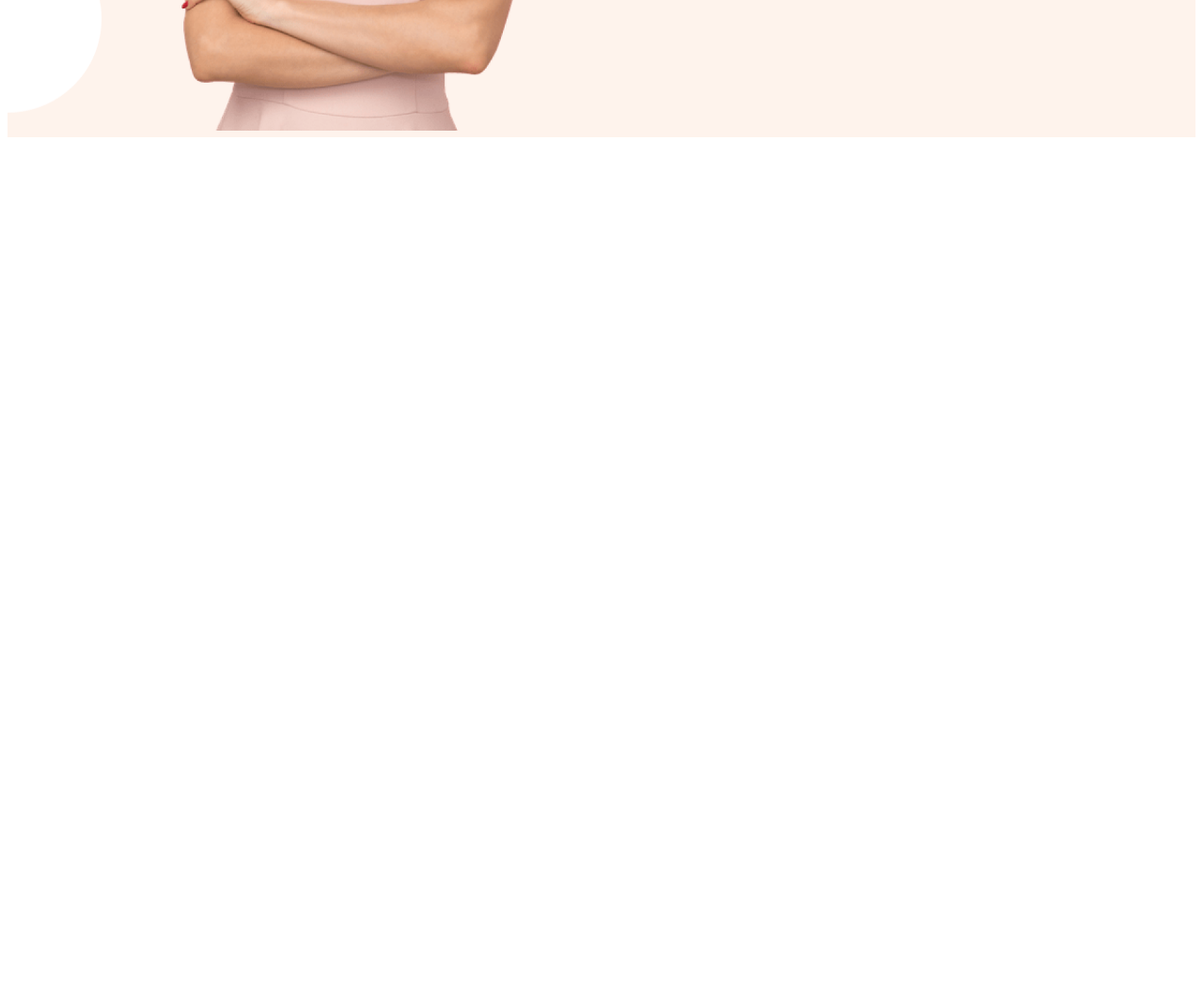
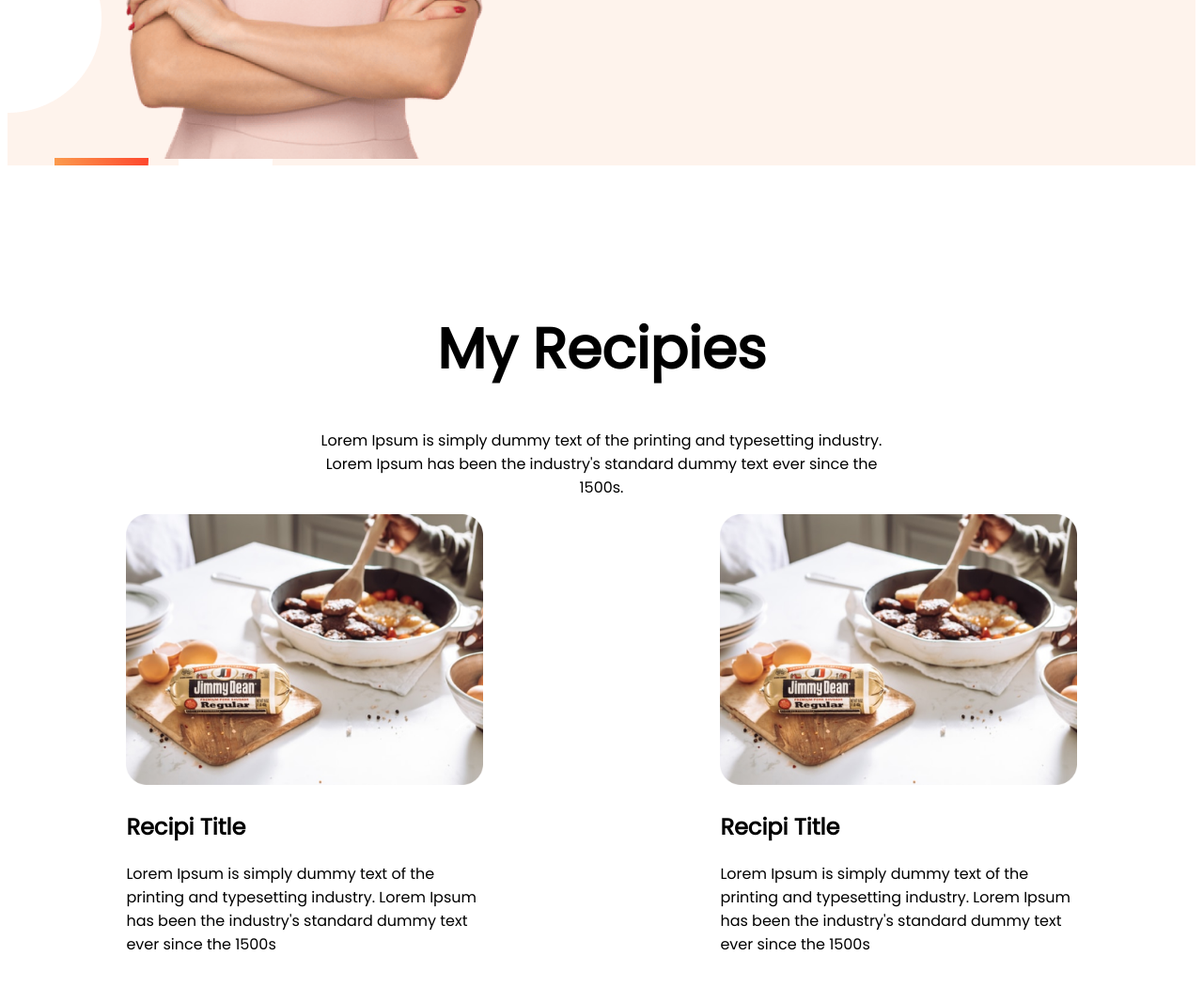
Before and after one commit to didar07/practice-portfolio, a plain HTML site: page index.html in a window 1280 px wide. Shown: the part 1256-2306 px from the top of the page at 94% size. Before the commit the page ends 1552 px from the top, so only its background shows below. Drawn offline with Linux system fonts and the light colour scheme.

Commit message:
recipi item added

```diff
--- a/index.html
+++ b/index.html
@@ -41,6 +41,32 @@
             <a class="link-button" href="https://www.linkedin.com/company/programminghero/">Contact Me</a>
         </div>
     </section>
+
+    <div>
+        <h1 id="my-recipies">My Recipies</h1>
+        <p class="center">Lorem Ipsum is simply dummy text of the printing and typesetting industry.<br>
+            Lorem Ipsum has been the industry's standard dummy text ever since the<br>
+            1500s.</p>
+
+        <section class="item-recipi">
+            <div class="half-width two-item">
+                <img src="images/Project Cover.jpg" alt="">
+                <h2>Recipi Title</h2>
+                <p>Lorem Ipsum is simply dummy text of the printing and typesetting industry.
+                    Lorem Ipsum has been the industry's standard dummy text ever since the
+                    1500s</p>
+            </div>
+            <div class="half-width two-item">
+                <img src="images/Project Cover.jpg" alt="">
+                <h2>Recipi Title</h2>
+                <p>Lorem Ipsum is simply dummy text of the printing and typesetting industry.
+                    Lorem Ipsum has been the industry's standard dummy text ever since the
+                    1500s</p>
+            </div>
+        </section>
+    </div>
+
+
 </body>
 
 </html>
--- a/style.css
+++ b/style.css
@@ -38,5 +38,29 @@ section {
 
 .about-me {
     background-image: url(images/7.png);
-    padding-left: 5%;
+
 }
+
+#my-recipies {
+    text-align: center;
+    justify-content: center;
+}
+
+.center {
+    text-align: center;
+
+    justify-content: center;
+}
+
+.item-recipi {
+    display: flex;
+    box-shadow: inset;
+
+}
+
+.two-item {
+    box-shadow: inset;
+    border: 20px 60px;
+    border-radius: 30px;
+    box-sizing: content-box;
+}
```
Also changed, not shown: images/Project Cover.jpg (added).
